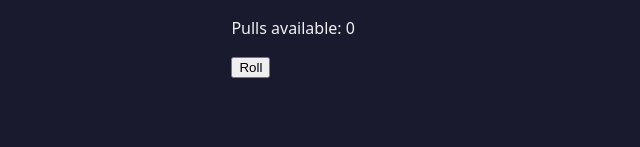
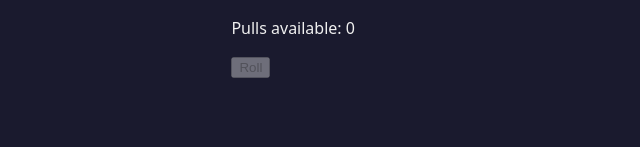
Before and after one commit to notkelly1/codepull, a React (Vite) app: page / in a window 1280 px wide. Shown: the part 143-290 px from the top of the page, without its empty margins (317-957 px from the left). Built offline with nearby package versions, Linux system fonts and the light colour scheme; no server answers.

Commit message:
minor bug fix

```diff
--- a/src/App.jsx
+++ b/src/App.jsx
@@ -54,7 +54,7 @@ function App() {
       </nav>
 
       {/*temporary debug tool*/}
-      {codingStats && <pre>{JSON.stringify(codingStats, null, 2)}</pre>}
+      {/*{codingStats && <pre>{JSON.stringify(codingStats, null, 2)}</pre>}*/}
 
       <Routes>
         {/*passing the property (prop) to the RollPage*/}
--- a/src/pages/RollPage.jsx
+++ b/src/pages/RollPage.jsx
@@ -20,7 +20,9 @@ function RollPage({ addToCollection, pullsAvailable, spendPull }) {
       <h1>Codepull</h1>
       <p>Pulls available: {pullsAvailable}</p>
       {/* button that calls handleRoll function when clicked, triggering a new gacha roll */}
-      <button onClick={handleRoll}>Roll</button>
+      <button onClick={handleRoll} disabled={pullsAvailable <= 0}>
+        Roll
+      </button>
       {/* if selectedCreature is not null, display the creature's emoji, name, and rarity */}
       {selectedCreature && (
         <div
```
